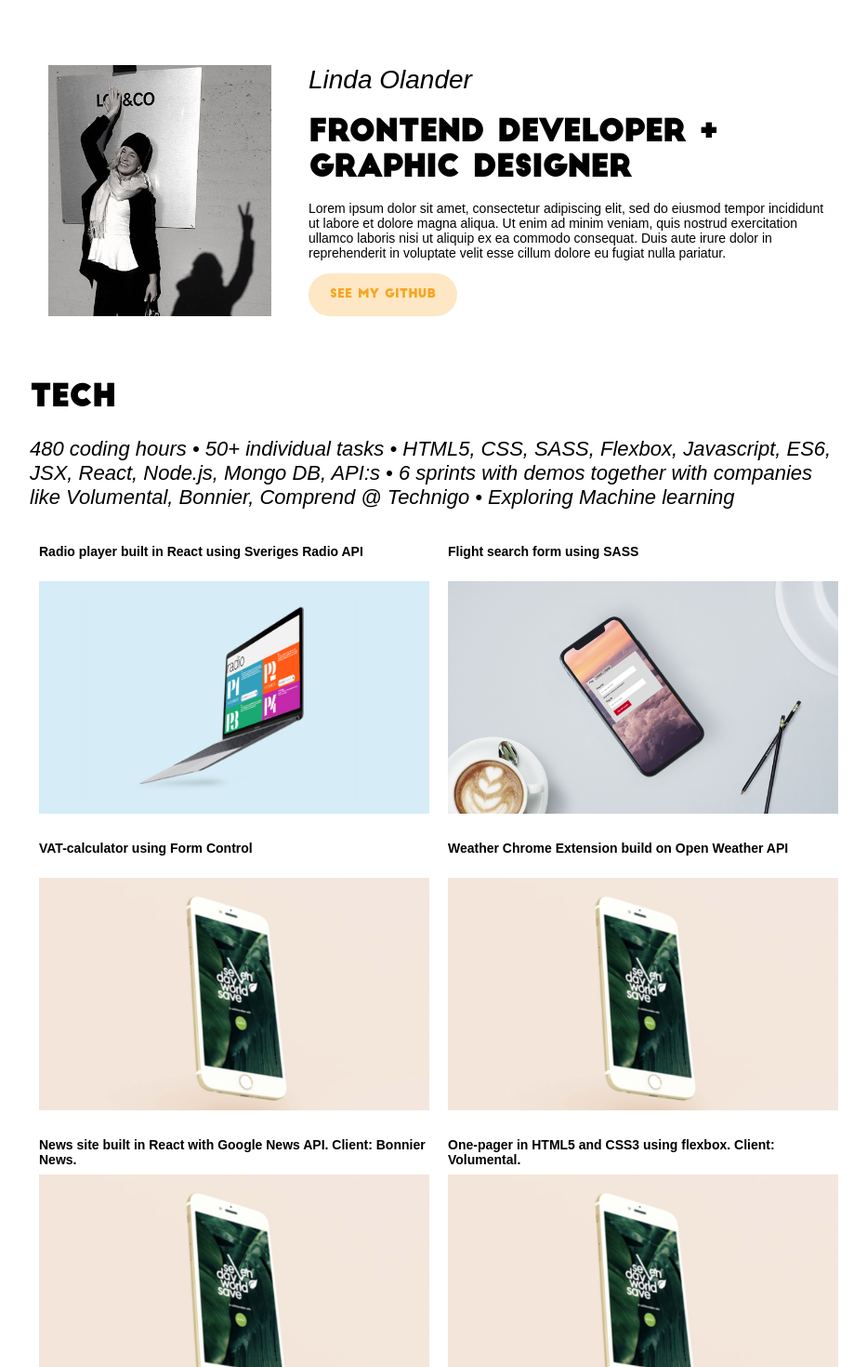
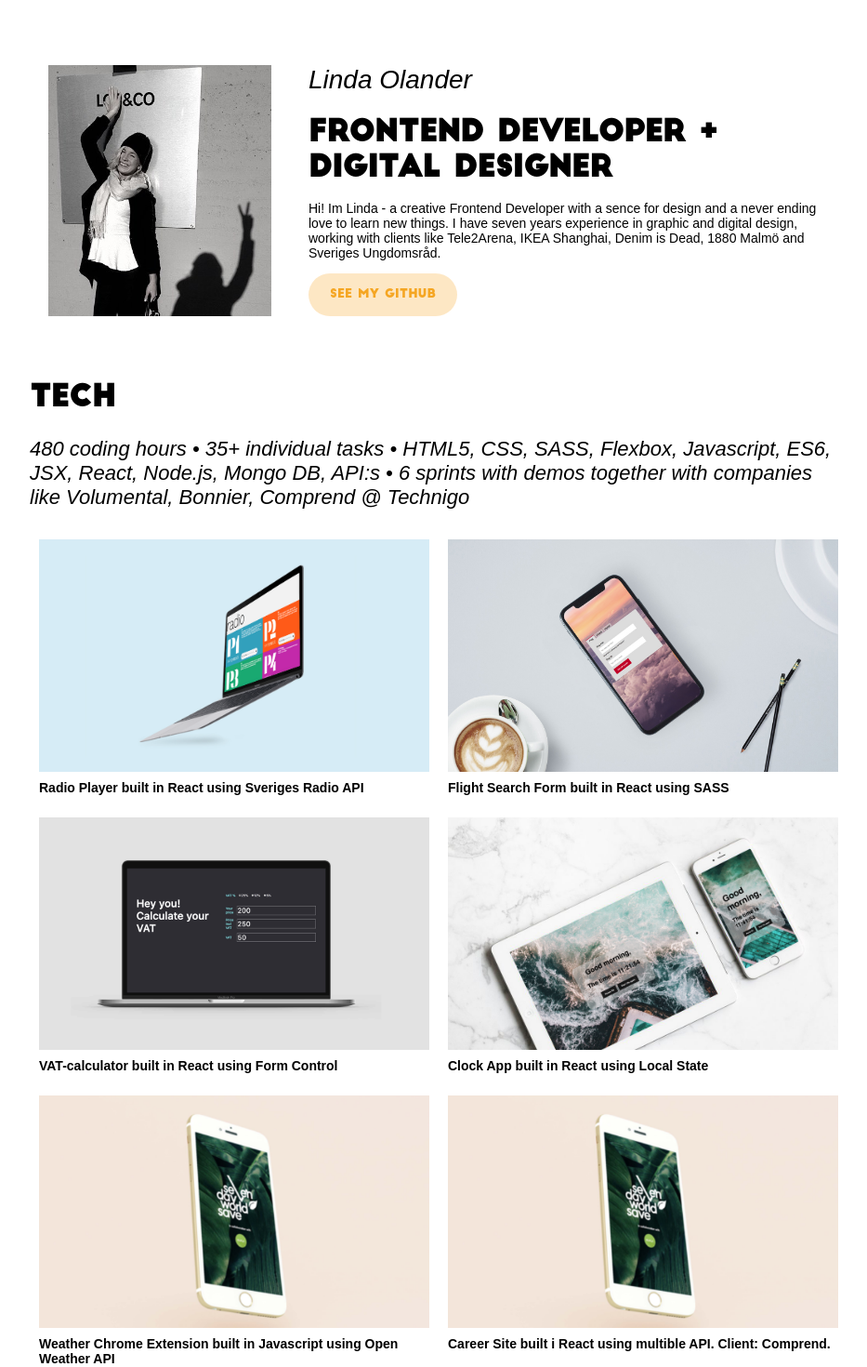
Before and after one commit to LindaOlander/portfolio, a React (Create React App) app: page /#/ in a window 1280 px wide. Shown: the top 1470 px of the page at 93% size, without its empty margins (168-1101 px from the left). Built offline with nearby package versions, Linux system fonts and the light colour scheme.

Commit message:
Updated texts

```diff
--- a/src/cases.json
+++ b/src/cases.json
@@ -1,7 +1,7 @@
 {
 	"cases": [{
 			"id": "1",
-			"name": "Radio player built in React using Sveriges Radio API",
+			"name": "Radio Player built in React using Sveriges Radio API",
 			"image": "./images/radioplayer.jpg",
 			"code": ["React", "HTML5", "CSS3", "Javascript ES6"],
 			"toolbox": ["Atom", "Postman", "Sveriges Radio API", "GitHub"],
@@ -10,66 +10,66 @@
 		},
 		{
 			"id": "2",
-			"name": "Flight search form using SASS",
+			"name": "Flight Search Form built in React using SASS",
 			"image": "./images/flightform.jpg",
 			"code": ["React", "HTML5", "SASS"],
 			"toolbox": ["Atom", "GitHub"],
 			"more": [""],
-			"description": "Lorem ipsum dolor sit amet, consectetur adipiscing elit, sed do eiusmod tempor incididunt ut labore et dolore magna aliqua. Ut enim ad minim veniam, quis nostrud exercitation ullamco laboris nisi ut aliquip ex ea commodo consequat. Duis aute irure dolor in reprehenderit in voluptate velit esse cillum dolore eu fugiat nulla pariatur."
+			"description": "This Flight Form is inspired of the Norweigian flight booking form built in React using SASS for styling. I've used @mixin, which lets me group CSS declarations to reuse throughout the site, and nesting to make the code clean."
 		},
 		{
 			"id": "3",
-			"name": "VAT-calculator using Form Control",
-			"image": "./images/case.png",
+			"name": "VAT-calculator built in React using Form Control",
+			"image": "./images/vatcalc.jpg",
 			"code": ["React", "HTML5", "CSS3", "Javascript"],
 			"toolbox": ["Atom", "React Form", "GitHub"],
 			"more": [""],
-			"description": "Lorem ipsum dolor sit amet, consectetur adipiscing elit, sed do eiusmod tempor incididunt ut labore et dolore magna aliqua. Ut enim ad minim veniam, quis nostrud exercitation ullamco laboris nisi ut aliquip ex ea commodo consequat. Duis aute irure dolor in reprehenderit in voluptate velit esse cillum dolore eu fugiat nulla pariatur."
+			"description": "As a previous freelancer, this calculator is really useful! Built in React, using create controlled input components which both use, and update its state when writing a number in one of the input fields."
 		},
 		{
 			"id": "4",
-			"name": "Weather Chrome Extension build on Open Weather API",
+			"name": "Clock App built in React using Local State",
+			"image": "./images/clock.jpg",
+			"code": ["React", "HTML5", "CSS3", "Javascript"],
+			"toolbox": ["Atom", "Slack", "Trello", "GitHub"],
+			"more": [""],
+			"description": "This Clock App is built in React and is also a very useful one, using a couple of React methods. I've used Local State to Class to make it show current time, and Lifecycle Methods to make the clock pause and start."
+		},
+		{
+			"id": "5",
+			"name": "Weather Chrome Extension built in Javascript using Open Weather API",
 			"image": "./images/case.png",
 			"code": ["HTML5", "CSS3", "Javascript"],
 			"toolbox": ["Atom", "Postman", "Open Weather API", "GitHub"],
 			"more": [""],
-			"description": "Lorem ipsum dolor sit amet, consectetur adipiscing elit, sed do eiusmod tempor incididunt ut labore et dolore magna aliqua. Ut enim ad minim veniam, quis nostrud exercitation ullamco laboris nisi ut aliquip ex ea commodo consequat. Duis aute irure dolor in reprehenderit in voluptate velit esse cillum dolore eu fugiat nulla pariatur."
+			"description": "This Weather Chrome Extension is using an Open Weather API to show todays weather and temperature in three cities of Sweden. The background is changing depending on temperature using Javascript functions like conditional statements and getElementbyID."
 		},
 		{
-			"id": "5",
-			"name": "News site built in React with Google News API. Client: Bonnier News.",
+			"id": "6",
+			"name": "Career Site built i React using multible API. Client: Comprend.",
+			"image": "./images/case.png",
+			"code": ["React", "React Router", "HTML5", "CSS3", "Javascript", "API:s"],
+			"toolbox": ["Atom", "Postman", "API", "Slack", "Trello", "GitHub"],
+			"more": [""],
+			"description": "Team Project. The task was to build a new career site for Comprend, using their internal career API. The site was built to be an integrated part of their current web page and follows provided wireframes and guidelines. Our Career Site includes a Landing Page with static information and an Instagram feed, a Job listing Page which lists the jobs and department and has a filtering function, and a Job Details Page which prints the details about the job from the API. We used React Router to navigate between the pages."
+		},
+		{
+			"id": "7",
+			"name": "News Site built in Javascript using Google News API. Client: Bonnier News.",
 			"image": "./images/case.png",
 			"code": ["React", "HTML5", "CSS3", "Javascript"],
 			"toolbox": ["Atom", "Postman", "Google News API", "Slack", "Trello", "GitHub"],
 			"more": [""],
-			"description": "Lorem ipsum dolor sit amet, consectetur adipiscing elit, sed do eiusmod tempor incididunt ut labore et dolore magna aliqua. Ut enim ad minim veniam, quis nostrud exercitation ullamco laboris nisi ut aliquip ex ea commodo consequat. Duis aute irure dolor in reprehenderit in voluptate velit esse cillum dolore eu fugiat nulla pariatur."
+			"description": "Team Project. The task was to built a online News Site for Lifestyle, one of the Bonnier News brands. The main focus was on fetching, filtering and handling the Google News API, and the page includes a grid that lists all articles, load more function, read more function, a responsive grid and has a fallback solution for when content is missing from the API."
 		},
 		{
-			"id": "6",
+			"id": "8",
 			"name": "One-pager in HTML5 and CSS3 using flexbox. Client: Volumental.",
 			"image": "./images/case.png",
 			"code": ["HTML5", "CSS3", "Javascript"],
 			"toolbox": ["Atom", "Flexbox", "GitHub", "Slack", "Trello"],
 			"more": [""],
-			"description": "Lorem ipsum dolor sit amet, consectetur adipiscing elit, sed do eiusmod tempor incididunt ut labore et dolore magna aliqua. Ut enim ad minim veniam, quis nostrud exercitation ullamco laboris nisi ut aliquip ex ea commodo consequat. Duis aute irure dolor in reprehenderit in voluptate velit esse cillum dolore eu fugiat nulla pariatur."
-		},
-		{
-			"id": "7",
-			"name": "Career site built i React using multible API",
-			"image": "./images/case.png",
-			"code": ["React", "HTML5", "CSS3", "Javascript", "API:s"],
-			"toolbox": ["Atom", "Postman", "API", "Slack", "Trello", "GitHub"],
-			"more": [""],
-			"description": "Lorem ipsum dolor sit amet, consectetur adipiscing elit, sed do eiusmod tempor incididunt ut labore et dolore magna aliqua. Ut enim ad minim veniam, quis nostrud exercitation ullamco laboris nisi ut aliquip ex ea commodo consequat. Duis aute irure dolor in reprehenderit in voluptate velit esse cillum dolore eu fugiat nulla pariatur."
-		},
-		{
-			"id": "8",
-			"name": "Clock app using Local State in React",
-			"image": "./images/case.png",
-			"code": ["React", "HTML5", "CSS3", "Javascript"],
-			"toolbox": ["Atom", "Slack", "Trello", "GitHub"],
-			"more": [""],
-			"description": "Lorem ipsum dolor sit amet, consectetur adipiscing elit, sed do eiusmod tempor incididunt ut labore et dolore magna aliqua. Ut enim ad minim veniam, quis nostrud exercitation ullamco laboris nisi ut aliquip ex ea commodo consequat. Duis aute irure dolor in reprehenderit in voluptate velit esse cillum dolore eu fugiat nulla pariatur."
+			"description": "Team Project. The task was to built a stand alone page for the Volumental website dedicated to Balance, one of their customers. The page includes responsive header, hero background image, grid and a footer with Javascript drop down function."
 		}
 	]
 }
--- a/src/components/AboutBox/AboutBox.js
+++ b/src/components/AboutBox/AboutBox.js
@@ -11,8 +11,10 @@ class AboutBox extends React.Component {
         </div>
         <div className="aboutBoxText">
           <h2>Linda Olander</h2>
-          <h1>FrontEnd Developer + Graphic Designer</h1>
-          <p>Lorem ipsum dolor sit amet, consectetur adipiscing elit, sed do eiusmod tempor incididunt ut labore et dolore magna aliqua. Ut enim ad minim veniam, quis nostrud exercitation ullamco laboris nisi ut aliquip ex ea commodo consequat. Duis aute irure dolor in reprehenderit in voluptate velit esse cillum dolore eu fugiat nulla pariatur. </p>
+          <h1>FrontEnd Developer + Digital Designer</h1>
+          <p>Hi! Im Linda - a creative Frontend Developer with a sence for design and a never ending love to learn new things.
+            I have seven years experience in graphic and digital design, working with clients like Tele2Arena, IKEA Shanghai, Denim is Dead, 1880 Malmö and Sveriges Ungdomsråd.
+          </p>
           <GithubButton />
         </div>
       </div>
--- a/src/components/Buttons/BackButton.js
+++ b/src/components/Buttons/BackButton.js
@@ -6,7 +6,7 @@ class BackButton extends React.Component {
     return (
 
       <div className="backBoxContainer">
-        <img className="backBoxImage" src="../images/arrow.png" alt="Back" />
+        <img className="backBoxImage" src="./images/arrow.png" alt="Back" />
         <h4>Back</h4>
       </div>
 
--- a/src/components/CaseBox/CaseBox.js
+++ b/src/components/CaseBox/CaseBox.js
@@ -8,8 +8,8 @@ class CaseBox extends React.Component {
 
       <div className="caseBox">
         <Link to={`/case/${this.props.id}`}>
+          <img className="caseImageBox" src={this.props.image} alt="Case" />
           <div className="caseTitle"><h5>{this.props.title}</h5></div>
-          <img className="caseImageBox" src={this.props.image} alt="Case" />
         </Link>
       </div>
 
--- a/src/components/ProjectsBox/ProjectsBox.js
+++ b/src/components/ProjectsBox/ProjectsBox.js
@@ -6,7 +6,7 @@ class ProjectsBox extends React.Component {
     return (
       <div className="projectsBox">
         <h1>Tech</h1>
-        <h3>480 coding hours • 50+ individual tasks • HTML5, CSS, SASS, Flexbox, Javascript, ES6, JSX, React, Node.js, Mongo DB, API:s • 6 sprints with demos together with companies like Volumental, Bonnier, Comprend @ Technigo • Exploring Machine learning</h3>
+        <h3>480 coding hours • 35+ individual tasks • HTML5, CSS, SASS, Flexbox, Javascript, ES6, JSX, React, Node.js, Mongo DB, API:s • 6 sprints with demos together with companies like Volumental, Bonnier, Comprend @ Technigo</h3>
       </div>
     )
   }
--- a/src/components/SkillBox/SkillBox.js
+++ b/src/components/SkillBox/SkillBox.js
@@ -17,6 +17,7 @@ class SkillBox extends React.Component {
               <li>React</li>
               <li>SASS</li>
               <li>GitHub</li>
+              <li><i>Upcoming:</i> CSS-grid</li>
             </ul>
           </div>
 
--- a/src/index.css
+++ b/src/index.css
@@ -214,7 +214,7 @@ ul {
 }
 
 .caseTitle {
-  min-height: 40px;
+  min-height: 20px;
 }
 
 .caseImageBox {
```
Also changed, not shown: public/images/clock.jpg (added), public/images/vatcalc.jpg (added).
